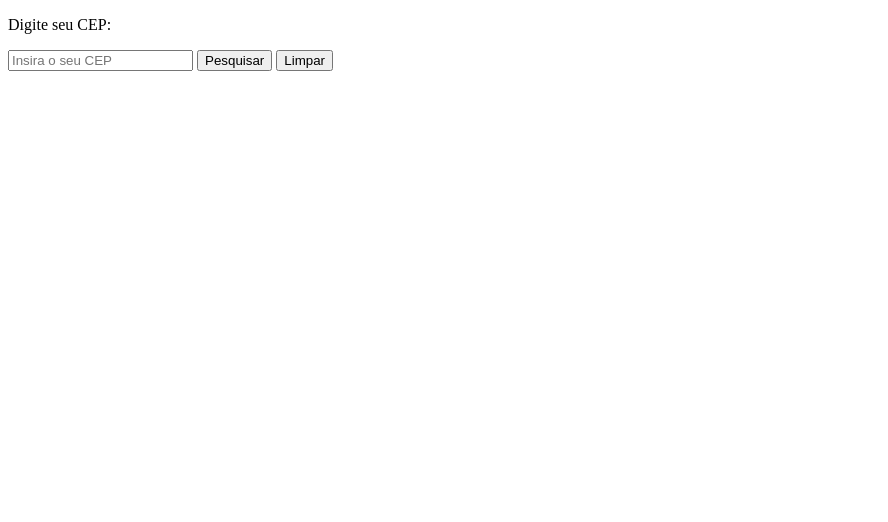
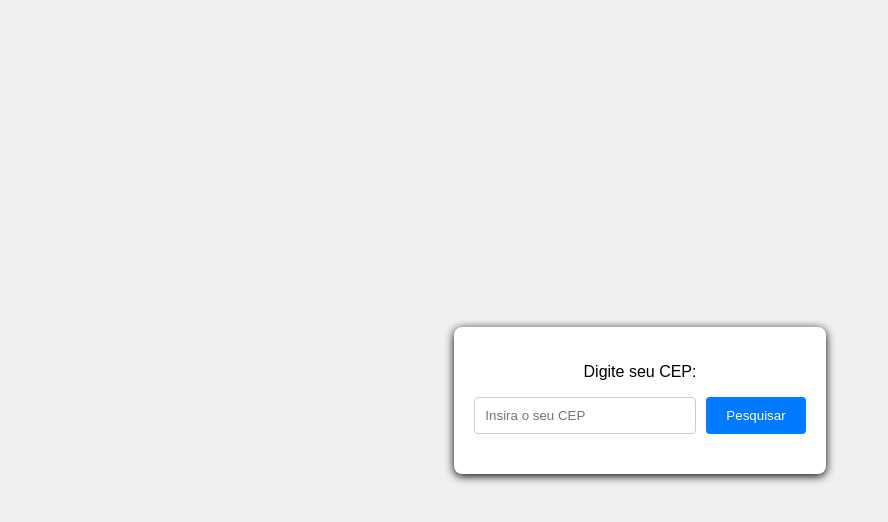
Before and after one commit to Szeckir/Busca-pelo-CEP, a plain HTML site: page index.html in a window 1280 px wide. Shown: the whole page, without its empty margins (0-888 px from the left). Drawn offline with Linux system fonts and the light colour scheme; the site is published under a folder, as on GitHub Pages, so addresses that start at the root find nothing.

Commit message:
remocao das pastas

```diff
--- a/index.html
+++ b/index.html
@@ -3,7 +3,7 @@
 <head>
     <meta charset="UTF-8">
     <meta name="viewport" content="width=device-width, initial-scale=1.0">
-    <link rel="stylesheet" href="/src/css/style.css">
+    <link rel="stylesheet" href="style.css">
     <title>Confere CEP</title>
 </head>
 <body>
@@ -22,5 +22,5 @@
         </div>
     </div>
 </body>
-<script src="/src/js/script.js"></script>
+<script src="script.js"></script>
 </html>
```
Also changed, not shown: script.js (renamed from src/js/script.js), style.css (renamed from src/css/style.css), 1 other file.
